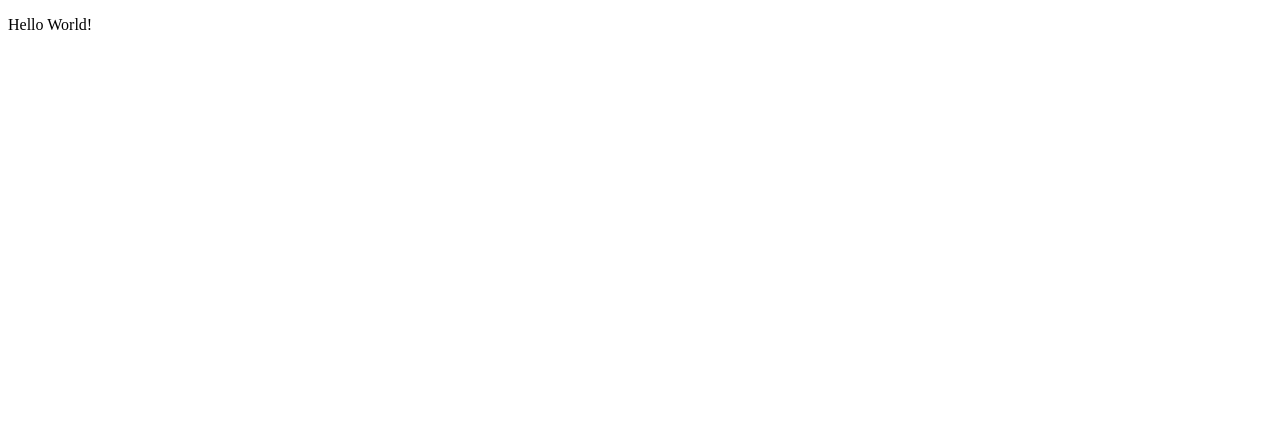
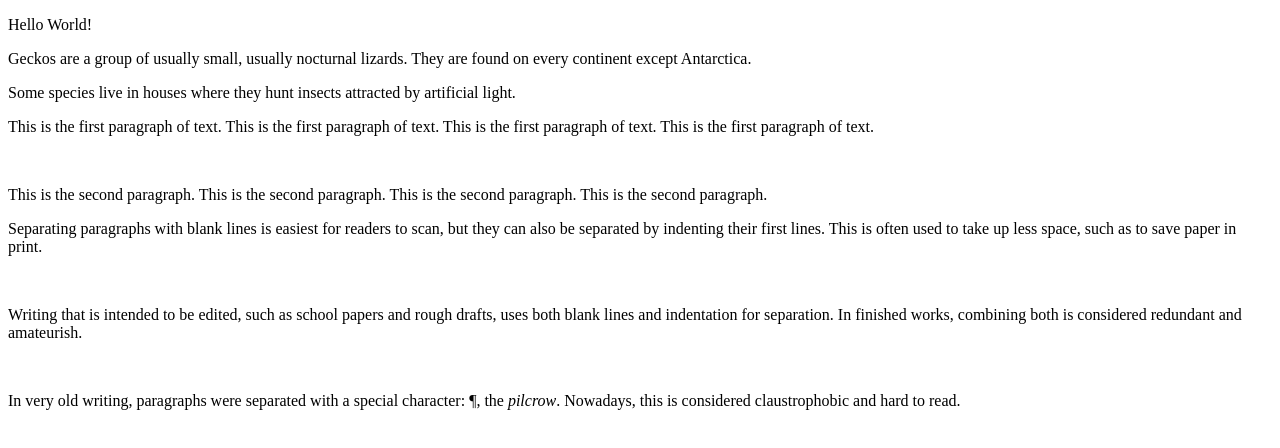
Before and after one commit to visionthex/Projects, a plain HTML site: page web/html-exercise/index.html in a window 1280 px wide. Drawn offline with Linux system fonts and the light colour scheme.

Commit message:
Updating all the directories and files

```diff
--- a/web/html-exercise/index.html
+++ b/web/html-exercise/index.html
@@ -7,5 +7,35 @@
 </head>
 <body>
   <p>Hello World!</p>
+  <p>
+    Geckos are a group of usually small, usually nocturnal lizards. They are found on every continent except Antarctica.
+  </p>
+  <p>Some species live in houses where they hunt insects attracted by artificial light.</p>
+  <p>
+    This is the first paragraph of text. This is the first paragraph of text. This
+    is the first paragraph of text. This is the first paragraph of text.
+  </p>
+  <br>
+  <p>
+    This is the second paragraph. This is the second paragraph. This is the second
+    paragraph. This is the second paragraph.
+  </p>
+  <p>
+    Separating paragraphs with blank lines is easiest for readers to scan, but
+    they can also be separated by indenting their first lines. This is often used
+    to take up less space, such as to save paper in print.
+  </p>
+  <br>
+  <p>
+    Writing that is intended to be edited, such as school papers and rough drafts,
+    uses both blank lines and indentation for separation. In finished works,
+    combining both is considered redundant and amateurish.
+  </p>
+  <br>
+  <p>
+    In very old writing, paragraphs were separated with a special character: ¶,
+    the <i>pilcrow</i>. Nowadays, this is considered claustrophobic and hard to
+    read.
+  </p>
 </body>
 </html>
```
Also changed, not shown: web/html-exercise/favorites.html (added, +24 -0 lines).
